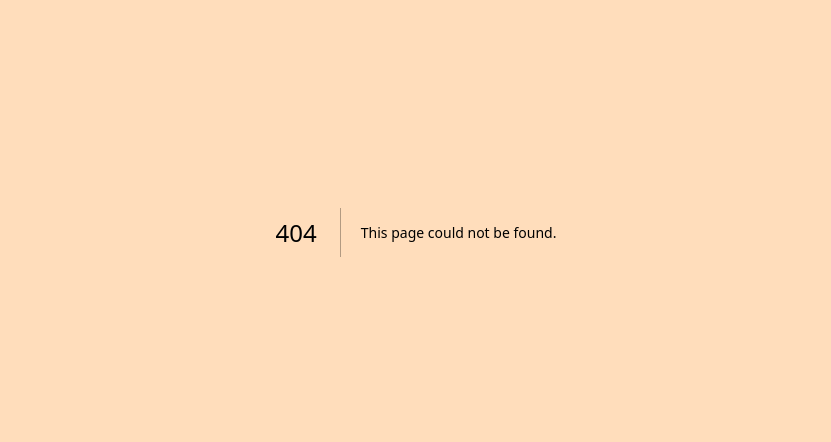
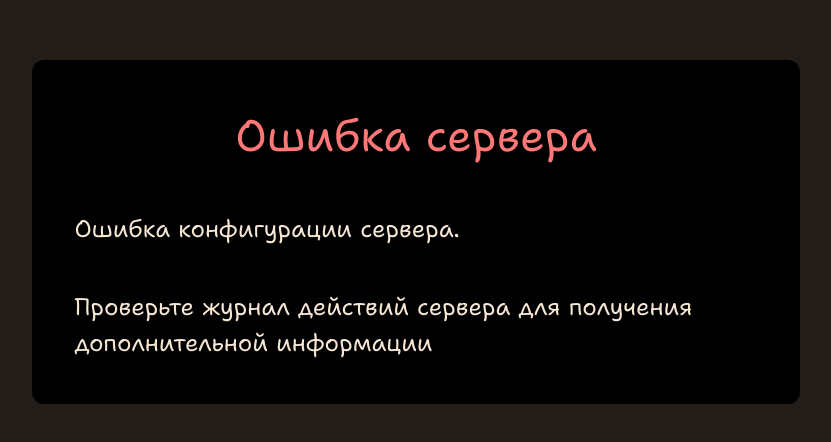
Before and after one commit to SuNetVerseWolk/LBWords, a Next.js app in the folder front/: page /error in a window 1280 px wide. Before the commit this address had no page. Shown: the part 168-610 px from the top of the page, without its empty margins (224-1055 px from the left). Built offline with nearby package versions, Linux system fonts and the light colour scheme.

Commit message:
error page

```diff
--- /dev/null
+++ b/front/src/app/(auth)/error/page.tsx
@@ -0,0 +1,18 @@
+import React from 'react'
+import Popup from '@/components/Popup'
+
+export default function page() {
+	return (
+		<Popup className={'rounded-none text-cats-lightBeige'} >
+			<h1 className='text-center text-4xl text-cats-lightCoral'>
+				Ошибка сервера
+			</h1>
+			<p>
+				Ошибка конфигурации сервера.
+			</p>
+			<p>
+				Проверьте журнал действий сервера для получения дополнительной информации
+			</p>
+		</Popup>
+	)
+}
--- a/front/src/components/Popup.tsx
+++ b/front/src/components/Popup.tsx
@@ -1,19 +1,22 @@
-import React from "react";
-import { motion } from "framer-motion";
+'use client'
+import React, { PropsWithoutRef } from "react";
+import { motion, MotionProps } from "framer-motion";
 
-export default function Popup({ children, isShown } : {
+const Popup: React.FC<MotionProps & {
 	children: React.ReactNode,
-	isShown: boolean
-}) {
+	isShown?: boolean,
+	className?: string
+}> = ({ children, isShown=true, className, ...rest }) => {
   return (isShown ? (
 		<motion.div
       animate={{ opacity: 1 }}
-      className='grid-center absolute font-shantell_Sans bg-[#000000dd] text-lg hw-full z-50 md:rounded-3'
+      className={`grid-center absolute font-shantell_Sans bg-[#000000dd] text-lg hw-full z-50 md:rounded-3' ${className}`}
+			{...rest}
     >
       <motion.div
         initial={{ scale: 0.7 }}
         animate={{ scale: 1 }}
-        className="flex flex-col gap-3 w-3/4 p-3 rounded-xl bg-black relative"
+        className="flex flex-col gap-3 w-3/4 max-w-screen-md p-3 rounded-xl bg-black relative"
       >
 				{children}
       </motion.div>
@@ -22,3 +25,5 @@ export default function Popup({ children, isShown } : {
 		<></>
 	));
 }
+
+export default Popup
```
